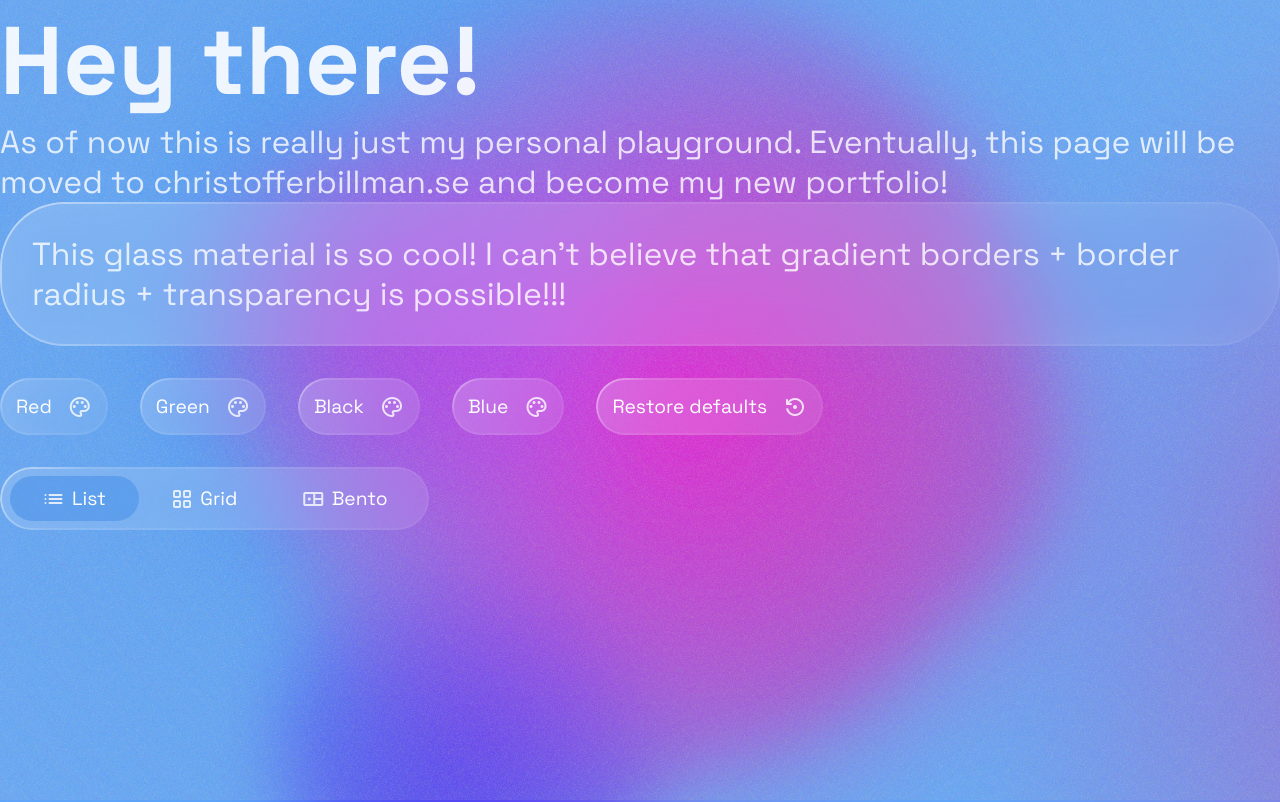
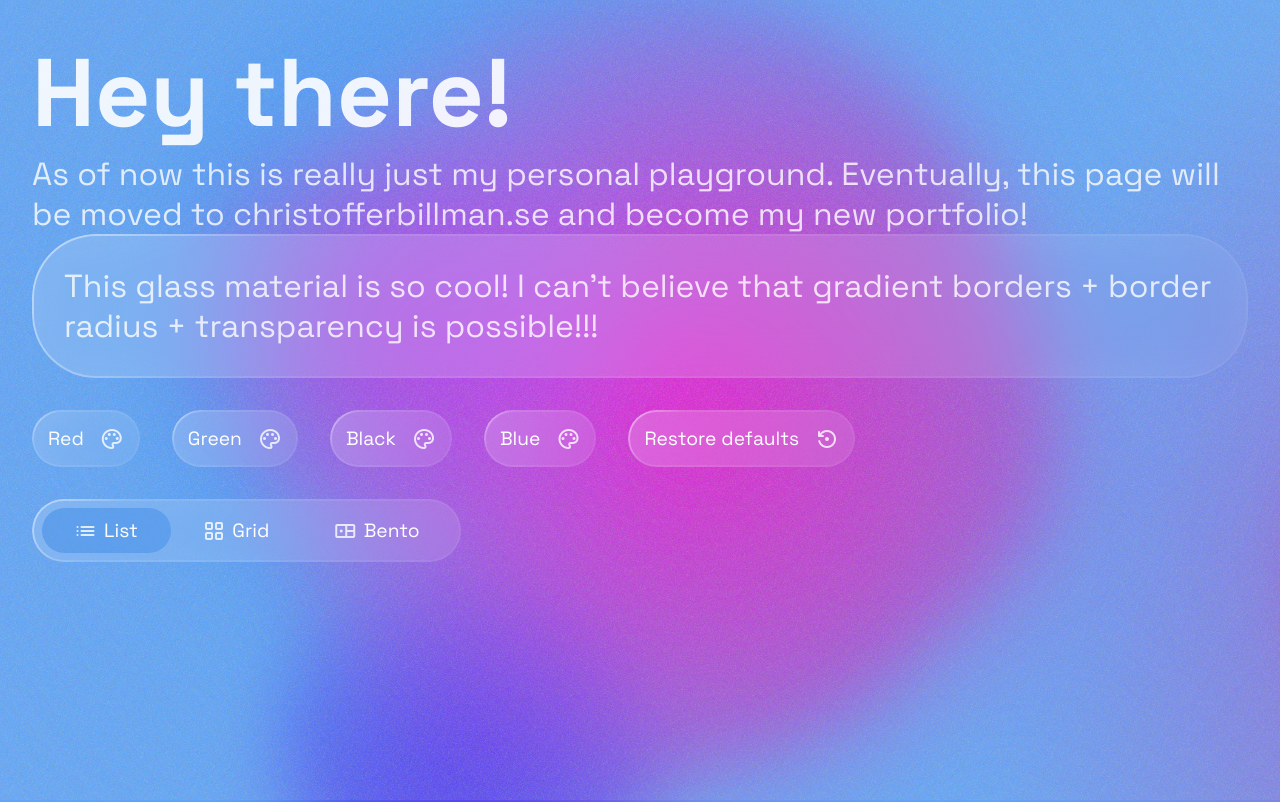
Before and after one commit to ChristofferBillman/portfolio-v5, a React (Vite) app: page / in a window 1280 px wide. Shown: the top 802 px of the page. Built offline with nearby package versions, Linux system fonts and the light colour scheme.

Commit message:
fix: strange effect when overflow was hidden on the actual animated container. overflow hidden on body istead.

```diff
--- a/src/App.css
+++ b/src/App.css
@@ -16,6 +16,7 @@ button {
 body {
 	margin: 0;
 	min-height: 100vh;
+	overflow-x: hidden;
 }
 
 h1 {
--- a/src/pages/Playground.tsx
+++ b/src/pages/Playground.tsx
@@ -11,7 +11,7 @@ export default function Playground() {
 	const [selectedItem, setSelection] = useState('List')
 
 	return (
-		<>
+		<div style={{padding: '1rem'}}>
 			<h1>Hey there!</h1>
 			<p>As of now this is really just my personal playground. Eventually, this page will be moved to christofferbillman.se and become my new portfolio!</p>
 			<GlassMaterial className='p-std'>
@@ -62,6 +62,6 @@ export default function Playground() {
 				items={[{value: 'List', icon: 'list'},{value: 'Grid', icon: 'grid_view'},{value: 'Bento', icon: 'bento'}]}
 			/>
 			</div>
-		</>
+		</div>
 	)
 }
```
